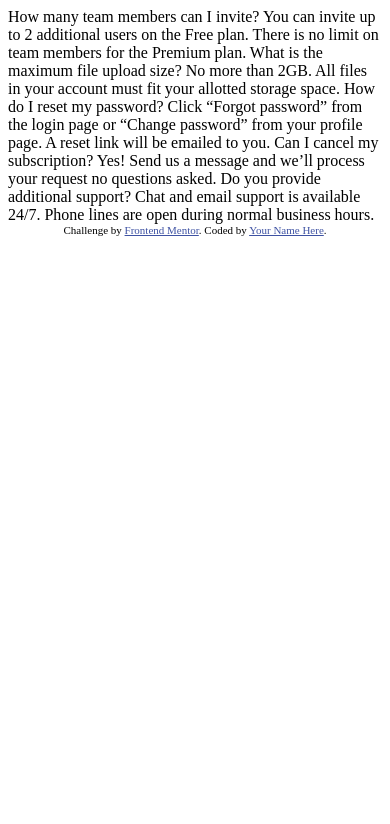
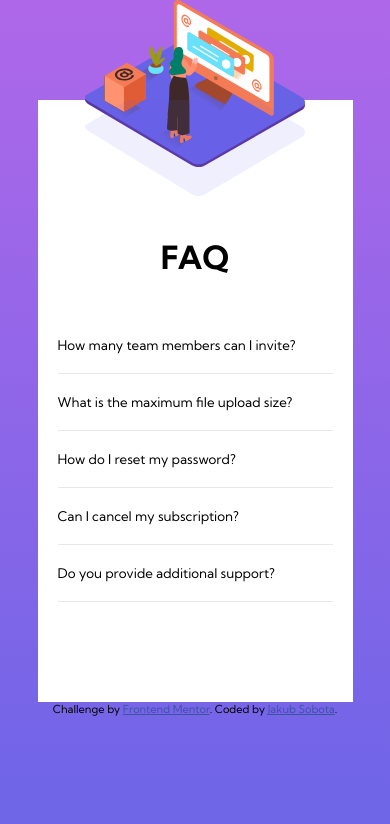
Before and after one commit to Jacko0b/04-faq-accordion-card-main, a plain HTML site: page index.html in a window 390 px wide. Drawn offline with Linux system fonts and the light colour scheme.

Commit message:
day1
was working on mobile layout, did most of it.

```diff
--- a/index.html
+++ b/index.html
@@ -5,7 +5,7 @@
   <meta name="viewport" content="width=device-width, initial-scale=1.0"> <!-- displays site properly based on user's device -->
 
   <link rel="icon" type="image/png" sizes="32x32" href="./images/favicon-32x32.png">
-
+  <link rel="stylesheet" href="style.css">
   <title>Frontend Mentor | FAQ Accordion Card</title>
 
   <!-- Feel free to remove these styles or customise in your own stylesheet 👍 -->
@@ -15,26 +15,74 @@
   </style>
 </head>
 <body>
-  How many team members can I invite?
+  <main>
+
+    <div class="banner">
+      <img src="/images/illustration-box-desktop.svg" alt="box" class="box-desktop hidden">
+      <img src="/images/illustration-woman-online-desktop.svg" alt="woman" class="woman-desktop hidden">
+      <img src="/images/bg-pattern-desktop.svg" alt="shadow" class="woman-desktop-shadow hidden">
+
+      <img src="/images/illustration-woman-online-mobile.svg" alt="woman" class="woman-mobile ">
+      <img src="/images/bg-pattern-mobile.svg" alt="shadow" class="woman-mobile-shadow ">
+
+    </div>
+
+    <div class="accordion">
+
+      <h1>FAQ</h1>
+
+      <button class="accordion-section">How many team members can I invite?</button>
+      <div class="panel hidden">
+        <p>
           You can invite up to 2 additional users on the Free plan. There is no limit on
           team members for the Premium plan.
+        </p>
+      </div>
+      <div class="separator"></div>
 
-  What is the maximum file upload size?
+      <button class="accordion-section">  What is the maximum file upload size?</button>
+      <div class="panel" hidden>
+        <p>
           No more than 2GB. All files in your account must fit your allotted storage space.
 
-  How do I reset my password?
+        </p>
+      </div>
+      <div class="separator"></div>
+
+      <button class="accordion-section">How do I reset my password?</button>
+      <div class="panel" hidden>
+        <p>
           Click “Forgot password” from the login page or “Change password” from your profile page.
       A reset link will be emailed to you.
+        </p>
+      </div>
+      <div class="separator"></div>
 
-  Can I cancel my subscription?
+      <button class="accordion-section">Can I cancel my subscription?</button>
+      <div class="panel" hidden>
+        <p>
           Yes! Send us a message and we’ll process your request no questions asked.
+        </p>
+      </div>
+      <div class="separator"></div>
 
-  Do you provide additional support?
+      <button class="accordion-section">Do you provide additional support?</button>
+      <div class="panel" hidden>
+        <p>
           Chat and email support is available 24/7. Phone lines are open during normal business hours.
+        </p>
+      </div>
+      <div class="separator"></div>
+
+    </div>
+
+  </main>
+
+
 
   <div class="attribution">
     Challenge by <a href="https://www.frontendmentor.io?ref=challenge" target="_blank">Frontend Mentor</a>.
-    Coded by <a href="#">Your Name Here</a>.
+    Coded by <a href="https://github.com/Jacko0b">Jakub Sobota</a>.
   </div>
 </body>
 </html>
--- /dev/null
+++ b/style.css
@@ -0,0 +1,89 @@
+@import url('https://fonts.googleapis.com/css2?family=Kumbh+Sans:wght@400;700&display=swap');
+*,
+*::before,
+*::after{
+    box-sizing: border-box;
+    font-family: 'Kumbh Sans', sans-serif;
+    margin: 0;
+    padding: 0;
+}
+:root{
+/*  Colors */
+    /* Primary */
+        /* Text */
+        --primary-text-dark:  hsl(238, 29%, 16%);
+        --primary-text-red:  hsl(14, 88%, 65%);
+        /* Background  */
+        --primary-background-violet: hsl(273, 75%, 66%);
+        --primary-background-softBlue: hsl(240, 73%, 65%);
+
+    /* Secondary */
+        /* Text */
+        --secondary-text-veryDarkGrayishBlue: hsl(237, 12%, 33%);
+        --secondary-text-darkGrayishBlue: hsl(240, 6%, 50%);
+         /* Dividers */
+        --secondary-dividers-lightGrayishBlue: hsl(240, 5%, 91%);
+}
+.hidden{
+display: none;
+}
+
+body{
+    background-image: linear-gradient(
+        0deg,
+        var(--primary-background-softBlue),
+        var(--primary-background-violet));
+    height: 100vh;
+
+
+}
+main{
+    background: white;
+    margin: 100px auto 0 auto;
+    width: 315px;
+    display: flex;
+    flex-direction: column;
+
+}
+
+.banner{
+    position: relative;
+    display: flex;
+    width: 100%;
+    justify-content: center;
+}
+.banner .woman-mobile{
+    width: 70%;
+    position: relative;
+    top: -100px;
+}
+.banner .woman-mobile-shadow{
+    position: absolute;
+    width: 70%;
+}
+.accordion *{
+    padding: 20px;
+}
+.accordion{
+    display: flex;
+    position: relative;
+    top: -50px;
+    flex-direction: column;
+    margin-bottom: 50px;
+
+}
+.accordion h1{
+    text-align: center;
+    margin-bottom: 20px;
+}
+.accordion .accordion-section{
+    background-color: white;
+    border: none;
+    text-align: left;
+}
+.accordion .separator{
+    padding: 0;
+    margin: 0 20px;
+    height: 1px;
+    background-color: var(--secondary-dividers-lightGrayishBlue);
+}
```
Lines whose indentation alone changed are shown as unchanged.
